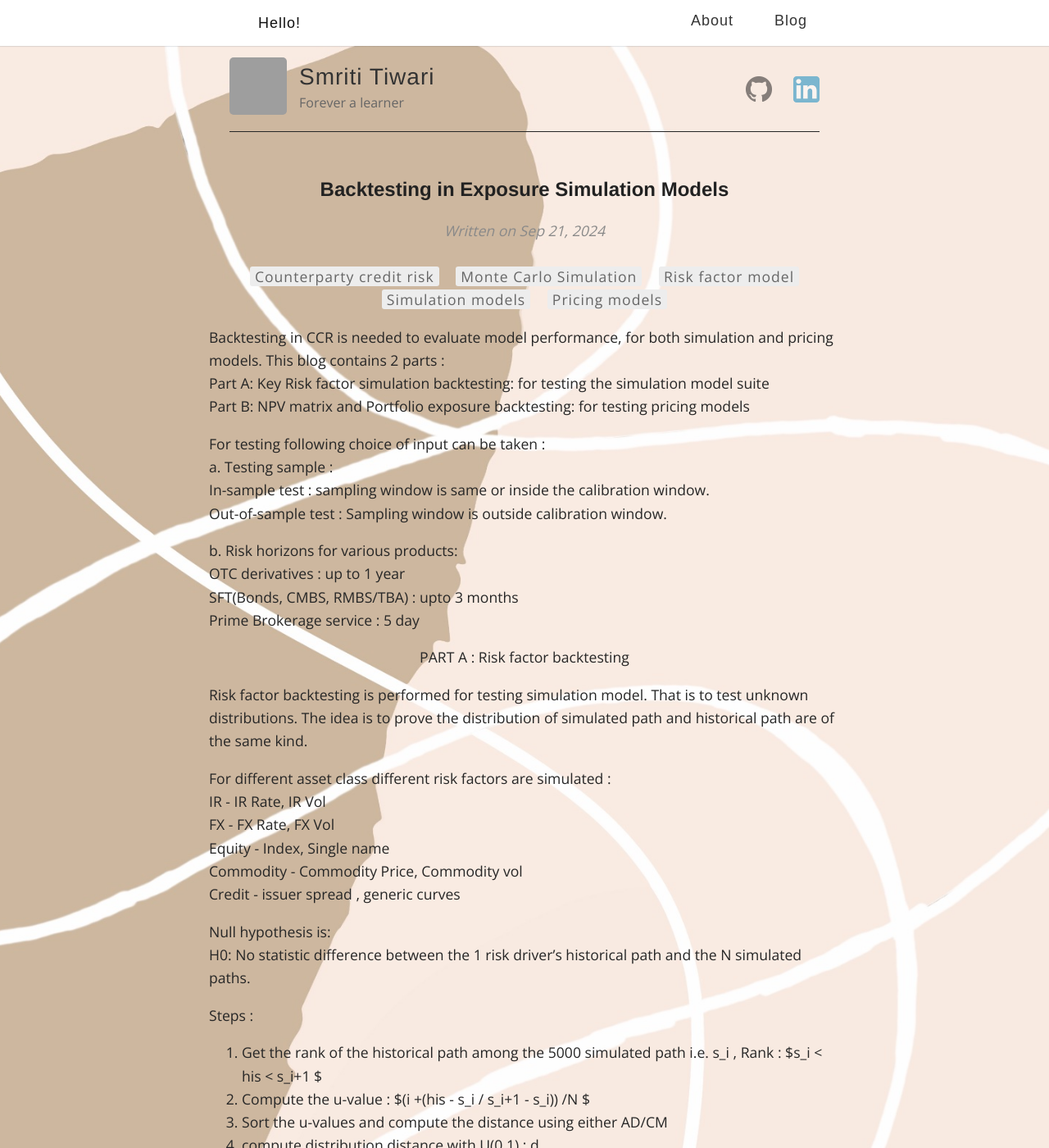
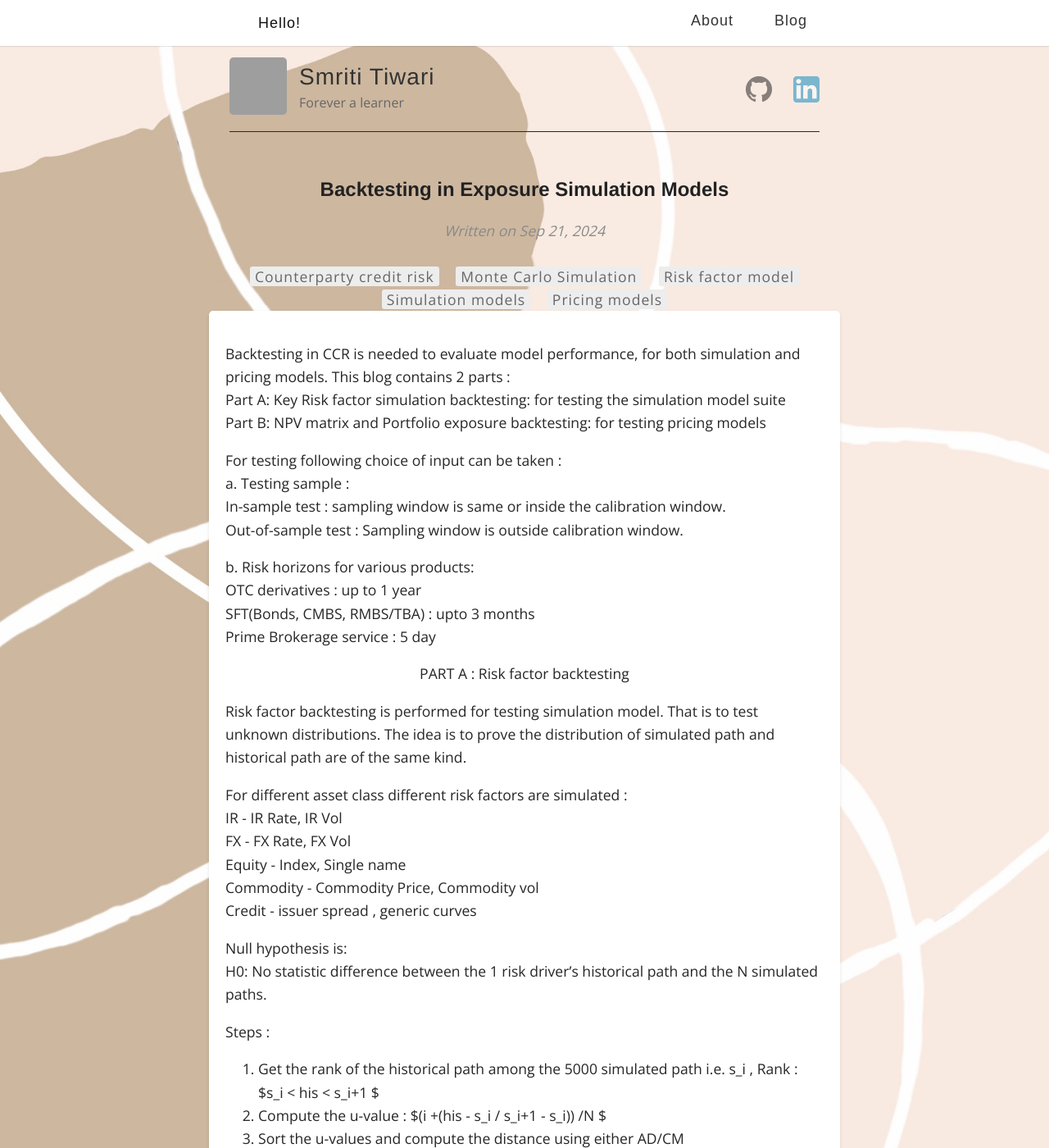
Before and after one commit to seepls/seepls.github.io, a Jekyll site: the page built from _posts/2024-09-21-Backtesting-CCRSimulation.markdown, in a window 1280 px wide and 1400 px high. Shown: the whole window at 82% size. Built offline with Jekyll 4.4.1, drawn with Linux system fonts in a browser that asks for light colours; some web fonts are replaced; comment, search, counter and statistics services are not loaded; grey boxes are pictures that could not be loaded.

Commit message:
Update main.scss

```diff
--- a/css/main.scss
+++ b/css/main.scss
@@ -27,9 +27,9 @@ body {
   background-position: center;
   background-repeat: no-repeat;
 }
-.post {
+.post-content {
   background-color: white;
-  padding: 20px;
-  border-radius: 5px;
-  box-shadow: 0px 4px 8px rgba(0, 0, 0, 0.1); /* Optional: Adds a subtle shadow */
+  padding: 20px; /* Optional padding */
+  border-radius: 5px; /* Optional: rounded corners */
+  box-shadow: 0 2px 4px rgba(0, 0, 0, 0.1); /* Optional: subtle shadow */
 }
```
